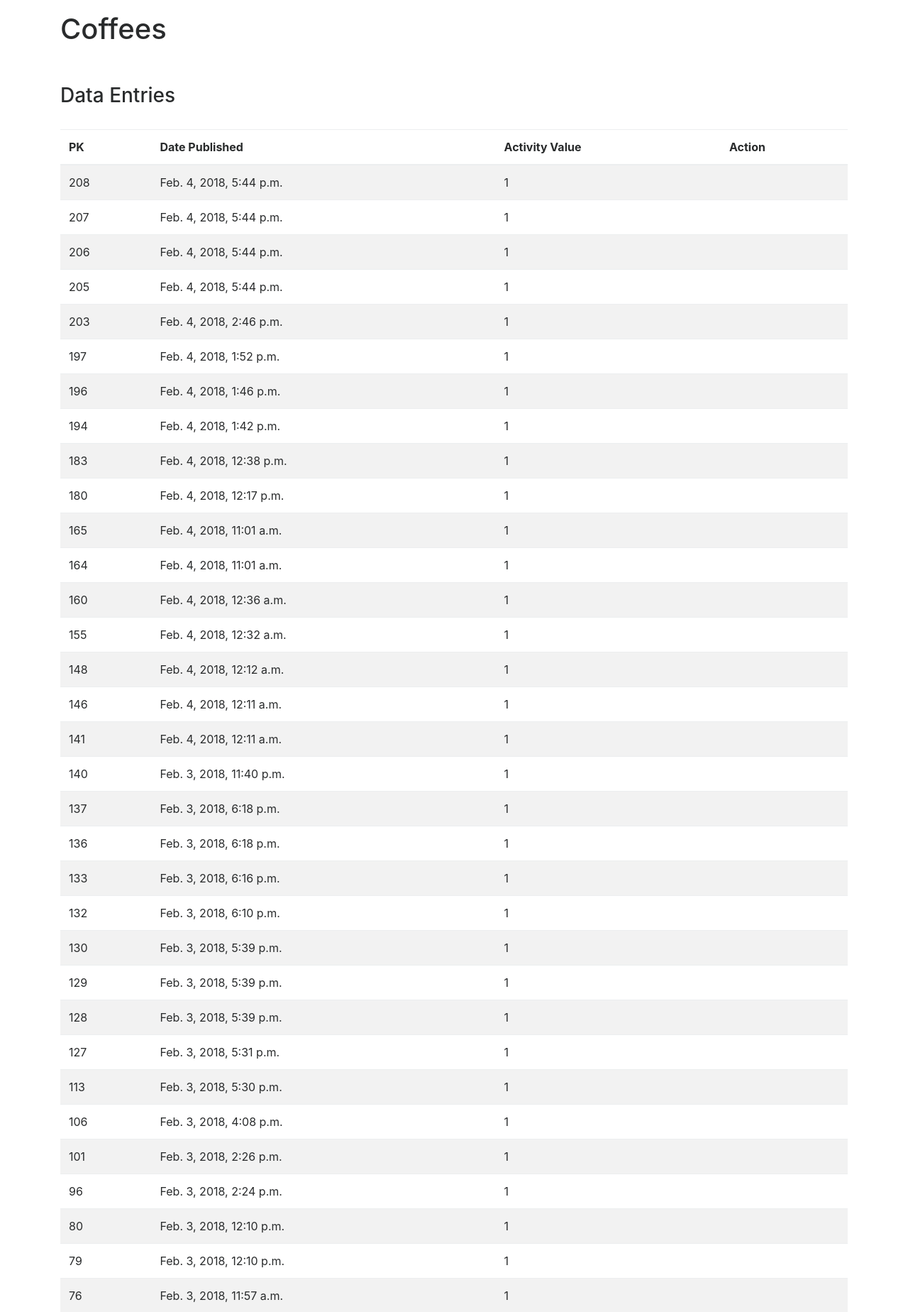
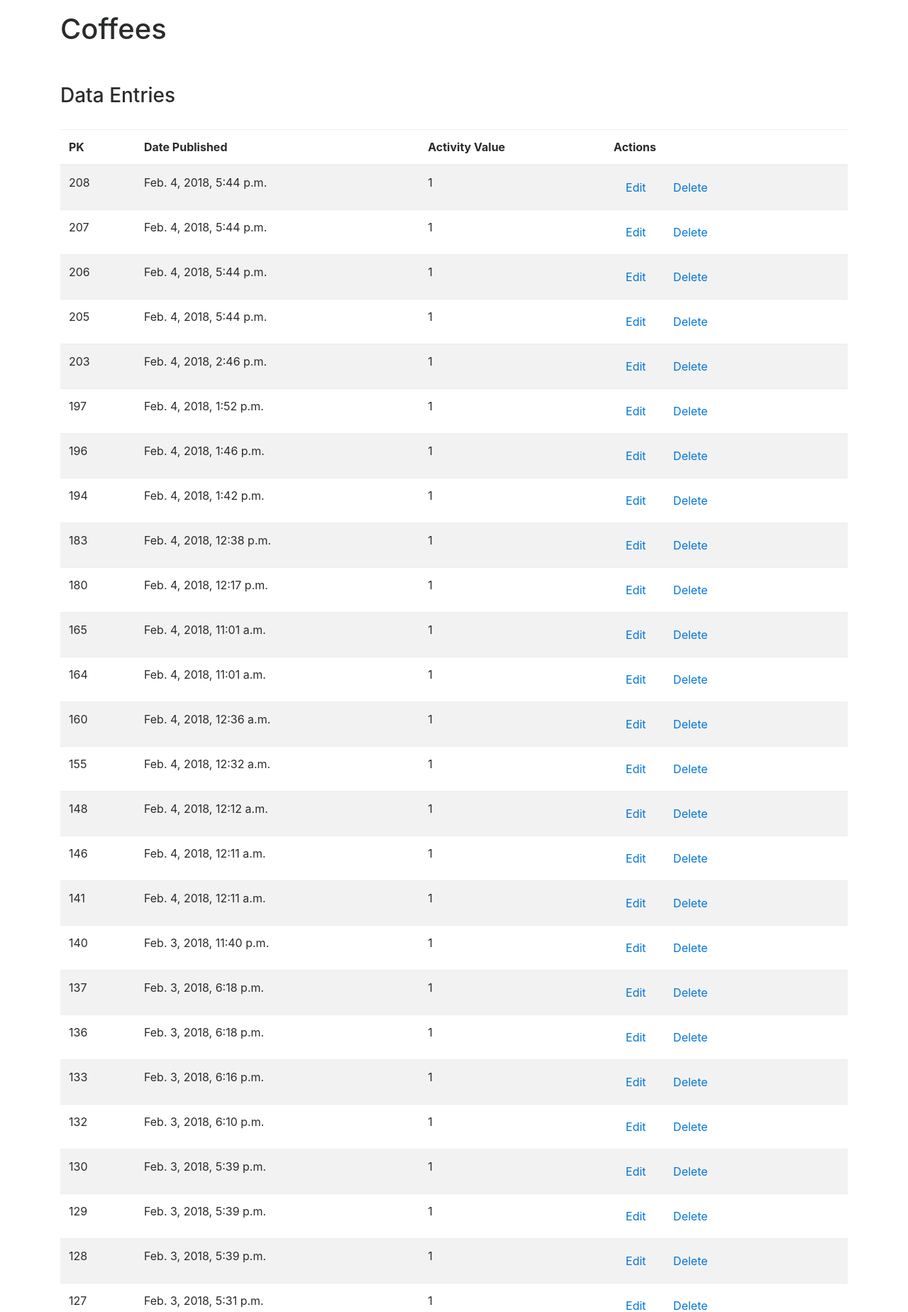
Before and after one commit to timvan/kpisite, a Django app: page /kpis/1/ in a window 1280 px wide. Shown: the part 217-2065 px from the top of the page at 71% size. Run offline with Django 3.2, Linux system fonts and the light colour scheme; a user stored in the database is signed in; data comes from the database, SQL or seed files in the repository; both versions use the stored data as it was after the commit; some libraries are stand-ins or nearby versions.

Commit message:
update class names

```diff
--- a/kpis/admin.py
+++ b/kpis/admin.py
@@ -1,6 +1,6 @@
 from django.contrib import admin
-from .models import KPI, activity
+from .models import KPI, Activity
 # Register your models here.
 
 admin.site.register(KPI)
-admin.site.register(activity)
+admin.site.register(Activity)
--- a/kpis/models.py
+++ b/kpis/models.py
@@ -82,7 +82,7 @@ class KPI(models.Model):
 
 
 	def get_total(self):
-		activity_list = activity.objects.filter(kpi_id = self.id)
+		activity_list = Activity.objects.filter(kpi_id = self.id)
 		self.total = activity_list.aggregate(Sum('activity_value'))['activity_value__sum']
 
 		return self.total
@@ -97,7 +97,7 @@ class KPI(models.Model):
 
 		today = date.today()
 
-		activity_list = activity.objects.filter(kpi_id = self.id)
+		activity_list = Activity.objects.filter(kpi_id = self.id)
 
 		activity_list = activity_list.filter(datetime_logged__year=today.year,
 			datetime_logged__month=today.month,
@@ -131,7 +131,7 @@ class KPI(models.Model):
 	# }
 	# icon = models.ChoiceField(group_choice, defaul ="XXXX")
 
-class activity(models.Model):
+class Activity(models.Model):
 	activity_value = models.IntegerField(default = 1) # possibly default = 1,
 	kpi = models.ForeignKey(KPI, on_delete = models.CASCADE, parent_link = True)
 	datetime_logged = models.DateTimeField(default = timezone.now)
--- a/kpis/templates/kpis/kpi_detail.html
+++ b/kpis/templates/kpis/kpi_detail.html
@@ -16,7 +16,7 @@
 				<th>PK</th>
 				<th>Date Published</th>
 				<th>Activity Value</th>
-				<th>Action</th>
+				<th>Actions</th>
 			</tr>
 		</thead>
 		<tbody>
@@ -25,7 +25,8 @@
 					<td>{{ activity.pk }}</td>
 					<td>{{ activity.datetime_logged }}</td>
 					<td>{{ activity.activity_value }}</td>
-					<td></td>
+					<td><a href="" class="btn btn-default">Edit</a>
+						<a href="" class="btn btn-default">Delete</a></td>
 				</tr>
 			{% endfor %}
 		</tbody>
--- a/kpis/views.py
+++ b/kpis/views.py
@@ -4,7 +4,7 @@ from django.contrib.auth.decorators import login_required
 from django.contrib.auth.forms import UserCreationForm
 from django.contrib.auth import login, authenticate
 from django.contrib.auth.forms import UserCreationForm
-from .models import KPI, activity
+from .models import KPI, Activity
 from .forms import KpiForm
 
 # Create your views here.
@@ -12,6 +12,9 @@ from .forms import KpiForm
 def landing_page(request):
 	#return HttpResponse("hello world, it's the landing_page")
 	return render(request, 'kpis/landing_page.html')
+
+
+#-------------- KPI Actions -------------#
 
 @login_required
 def index(request):
@@ -26,7 +29,7 @@ def index(request):
 @login_required
 def kpi_detail(request, pk):
 	kpi = get_object_or_404(KPI, pk = pk)
-	activity_list = activity.objects.filter(kpi_id = kpi.id).order_by('-datetime_logged')
+	activity_list = Activity.objects.filter(kpi_id = kpi.id).order_by('-datetime_logged')
 	context = {
 		'kpi' : kpi,
 		'activity_list' : activity_list
@@ -59,14 +62,27 @@ def kpi_edit(request, pk):
 			return redirect('kpi_detail', pk = kpi.pk)
 	else:
 		form = KpiForm(instance = kpi)
-	return render(request, 'kpis/kpi_edit.html', {'form' : form})
+
+	context = {
+		'form' : form,
+		'kpi' : kpi,
+	}
+
+	return render(request, 'kpis/kpi_edit.html', context)
+
+
+
+#-------------- Activity Actions -------------#
+
+def activity_delete(request, pk):
+	 pass
 
 #-------------- Administration -------------#
 
 @login_required
 def log_activity(response, pk):
 	kpi = get_object_or_404(KPI, pk = pk)
-	new_activity = activity(kpi = kpi)
+	new_activity = Activity(kpi = kpi)
 	new_activity.save()
 	return redirect('index')
 
```
Also changed, not shown: db.sqlite3, kpis/migrations/0021_auto_20180205_0019.py (added).
